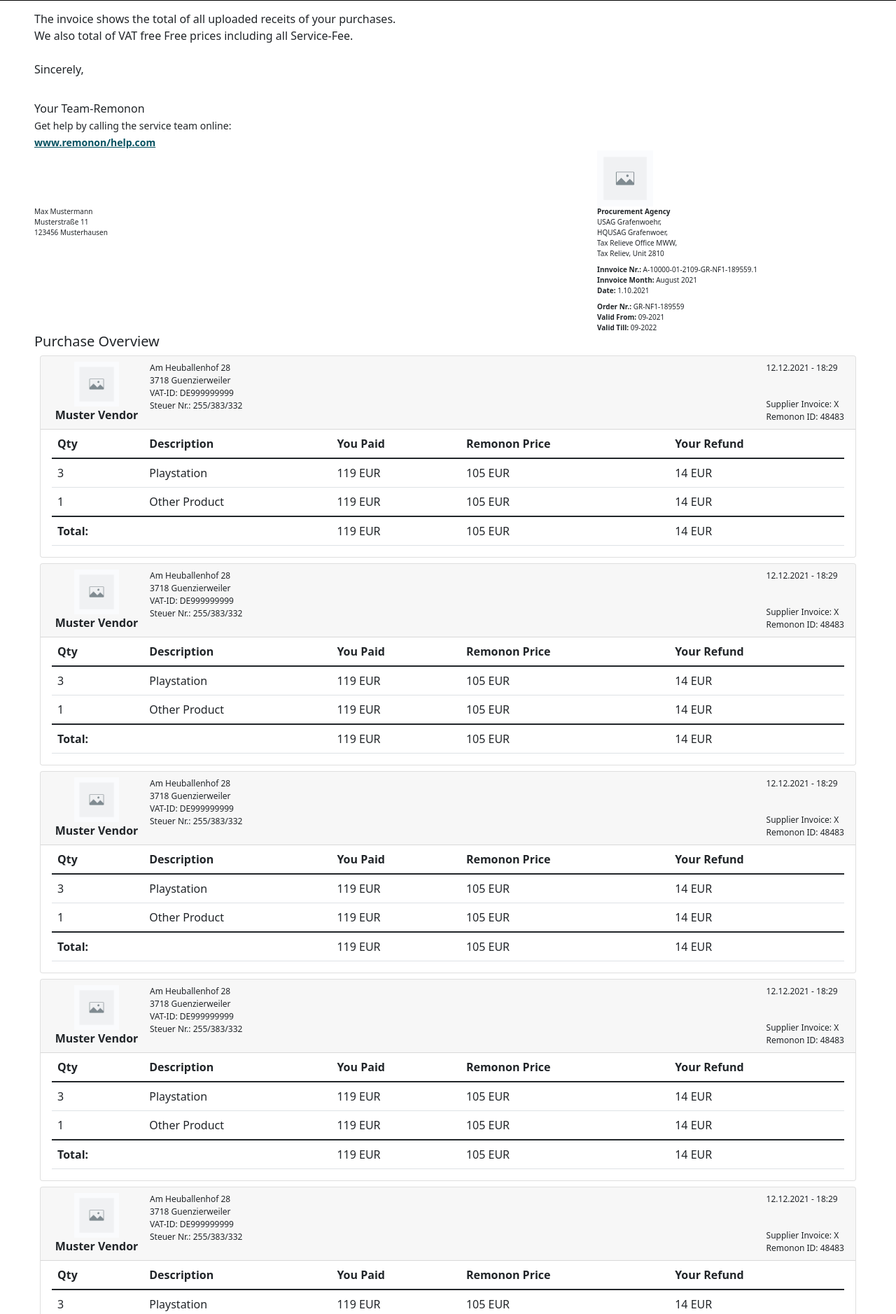
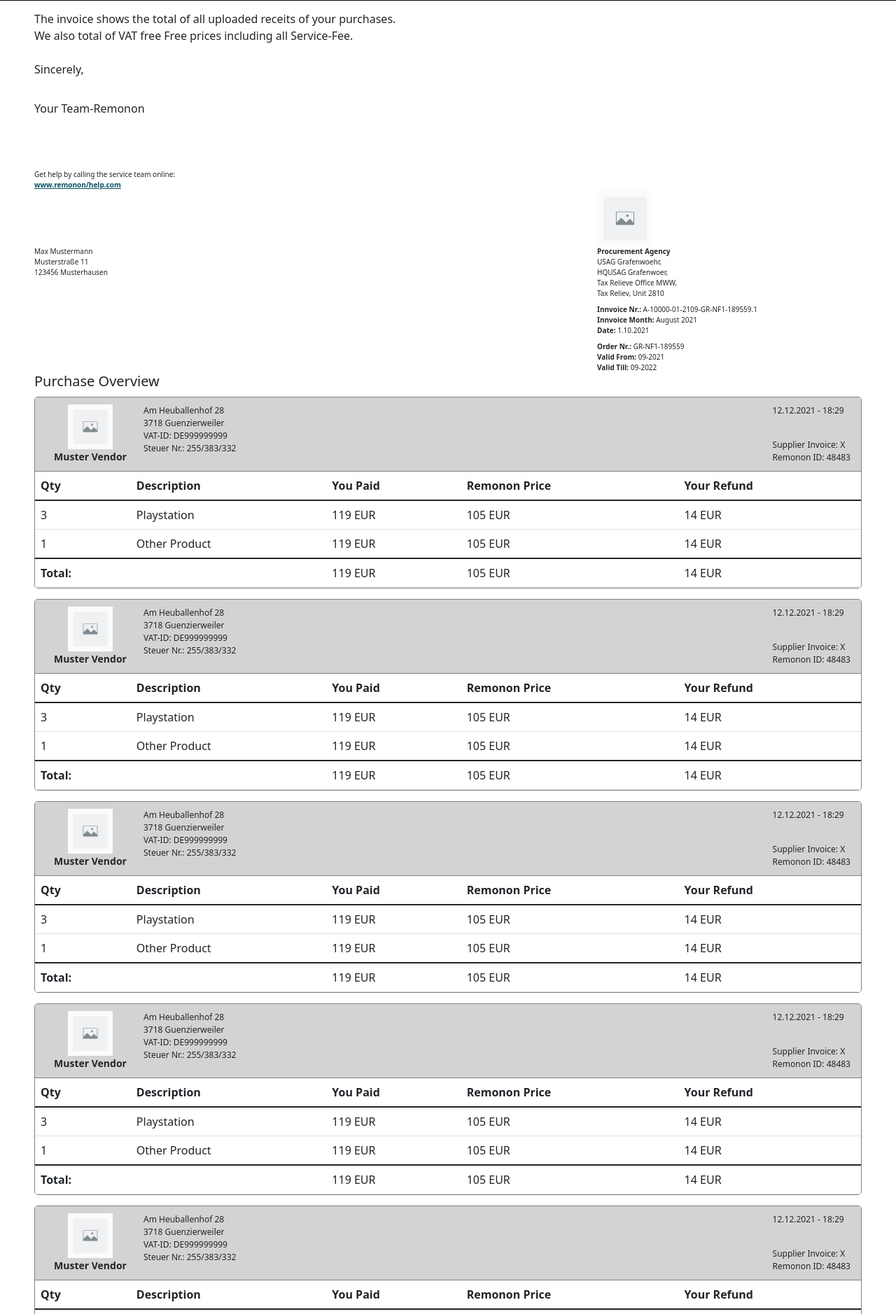
Before and after one commit to GundlackFelixDEV/pdf-template-service, a Flask app: page /sammelrechnung in a window 1280 px wide. Shown: the part 799-2677 px from the top of the page at 70% size. Run offline with Flask 2, Linux system fonts and the light colour scheme.

Commit message:
fix layout of receit listings

```diff
--- a/templates/letter_top.j2
+++ b/templates/letter_top.j2
@@ -1,18 +1,16 @@
-
-<div class="letter-top d-flex row">
-    <div class="offset-8 col-4">
-        <div id="logo">
+<div class="letter-top row">
+    <div class="col-8"></div>
+    <div class="col-4">
+        <div class="logo">
             <img src="static/images/logo_placeholder.jpg" />
         </div>
     </div>
-    <div class="col-12">
-        <div class="row">
-            <div id="receipient" class="col-4">
+    <div id="receipient" class="col-8">
         <div class="text-nowrap">{{Profile.reciepientsFullName}}</div>
             <div class="text-nowrap">{{Profile.reciepientsAddress}}</div>
             <div class="text-nowrap">{{Profile.zipCode}}&nbsp;{{Profile.city}}</div>
      </div>
-            <div class="col-4 offset-4">
+    <div class="col-4">
         <div id="proc_agency" class="pb-2">
             <div><b>Procurement Agency</b></div>
             <div class="text-nowrap">
@@ -31,5 +29,3 @@
         </div>
     </div>
 </div>
-    </div>
-</div>
--- a/templates/page_style.html
+++ b/templates/page_style.html
@@ -42,14 +42,13 @@
 }
 
 @page {
-    heigh:auto;
     margin: 0;
 }
 
 
 @media print {
     body > table > thead {display: table-header-group;}
-    body > table > foot {display: table-footer-group;}
+    body > table > tfoot {display: table-footer-group;}
     body {margin: 0;}
 }
 </style>
--- a/templates/receit_listing.j2
+++ b/templates/receit_listing.j2
@@ -3,16 +3,15 @@
         <h5>Purchase Overview</h5>
     </div>
     {% for item in Receits %}
-    <div class="page-break-auto p-0">
-        <div class="card m-2 p-0 receit">
-            <div class="card-header">
+    <div class="page-break-auto receit-container">
+        <div class="receit">
             <div class="receit-info d-flex flex-row">
                 <div class="receit-logo text-center d-flex justify-content-center mr-2">
                     <div>
                         <div class="logo-vendor m-auto">
                             <img src="static/images/logo_placeholder.jpg" />
                         </div>
-                            <b>{{item.vendor.name}}</b>
+                        {{item.vendor.name}}
                     </div>
                 </div>
                 <div class="d-flex flex-grow-1">
@@ -33,9 +32,8 @@
                     </div>
                 </div>
             </div>
-            </div>
-            <div class="card-body pt-0 pb-0">
-                <table class="table table-responsive">
+            <div class="receit-table">
+                <table class="table">
                     <thead>
                         <tr>
                             <th>Qty</th>
--- a/templates/receit_listing_style.html
+++ b/templates/receit_listing_style.html
@@ -10,9 +10,29 @@
             height: auto;
         }
 
-        div.page-break-auto {
-            page-break-before: auto;
-            page-break-inside: avoid;
+        div.receit {
+            border-color: gray;
+            border: 1px solid gray;
+            border-radius: 5px;
+        }
+
+        div.receit-container {
+            margin-bottom: 15px;
+            margin-top: 10px;
+            padding: 0px;
+        }
+
+        div.receit-info {
+            background-color: lightgray;
+            border-bottom: 1px solid gray;
+            border-top-left-radius: 5px;
+            border-top-right-radius: 5px;
+            padding: 10px 15px;
+        }
+
+        div.receit-info > div:first-child{
+            font-size: 14px;
+            font-weight: bold;
         }
 
         div.receit-info > div:not(:first-child){
@@ -23,5 +43,9 @@
             width: 128px;
             margin-right: 0.75rem;
         }
+
+        div.receit-table table {
+            margin: 0px
+        }
     </style>
 {% endblock %}
--- a/templates/sammelrechnung.j2
+++ b/templates/sammelrechnung.j2
@@ -24,9 +24,9 @@
       <tr>
         <td>
           <!--*** CONTENT GOES HERE ***-->
-          <div class="page pr-2 pl-2">
+          <div class="page">
                 {% include "letter_top.j2" %}
-                <div id="letter-body" class="d-flex row">
+                <div id="letter-body">
                     <div id="message_top" class="col-12 pt-4">
                         <h1>Invoice for {{Invoice.Period}}</h1>
                         <div>
@@ -71,7 +71,7 @@
                         </p>
                     </div>
                 </div>
-                <div id="letter-bottom" class="d-flex row">
+                <div id="letter-bottom">
                     <div id="greeting" class="col-12">
                         <p class="pb-4 mb-2">
                             Sincerely,
@@ -81,16 +81,12 @@
                         </p>
                     </div>
                 </div>
-                <div class="d-flex mt-auto flex-column">
-                    <div id="service-message">
-                        <small>
-                            Get help by calling the service team online:<br>
-                            <a href="https://www.remonon/help.com">www.remonon/help.com</a>
-                        </small>
-                    </div>
+                <div id="service-message">
+                    Get help by calling the service team online:<br>
+                    <a href="https://www.remonon/help.com">www.remonon/help.com</a>
                 </div>
           </div>
-          <div class="page pr-2 pl-2">
+          <div class="page">
             {% include "letter_top.j2" %}
             {% include "receit_listing.j2" %}
           </div>
--- a/templates/sammelrechnung_style.html
+++ b/templates/sammelrechnung_style.html
@@ -27,12 +27,12 @@
         }
     }
 
-    #logo {
+    .logo {
         width: 5rem;
         height: 5rem;
     }
 
-    #logo img {
+    .logo img {
         width: 100%;
         height: auto;
     }
@@ -50,8 +50,17 @@
         font-size: 10px;
     }
 
+    #service-message {
+        margin-top: 75px;
+        font-size: 10px;
+    }
+
     #service-message a {
         color: #055160;
         font-weight: bold;
     }
+
+    .letter-top {
+        page-break-before: always;
+    }
 </style>
```
Lines whose indentation alone changed are shown as unchanged.
